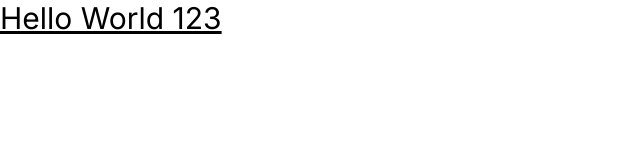
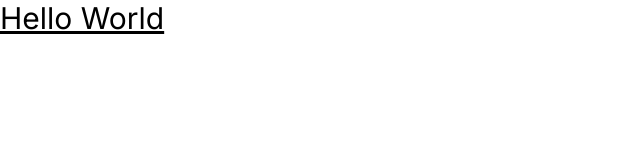
Before and after one commit to dmc2m4/Nike_landing, a Next.js app: page / in a window 1280 px wide. Shown: the top 160 px of the page, without its empty margins (0-640 px from the left). Built offline with nearby package versions, Linux system fonts and the light colour scheme.

Commit message:
revert test commit

```diff
--- a/src/app/page.tsx
+++ b/src/app/page.tsx
@@ -2,6 +2,6 @@ import Image from "next/image";
 
 export default function Home() {
   return (
-    <h1 className="text-bold text-3xl underline">Hello World 123</h1>
+    <h1 className="text-bold text-3xl underline">Hello World</h1>
   );
 }
```
